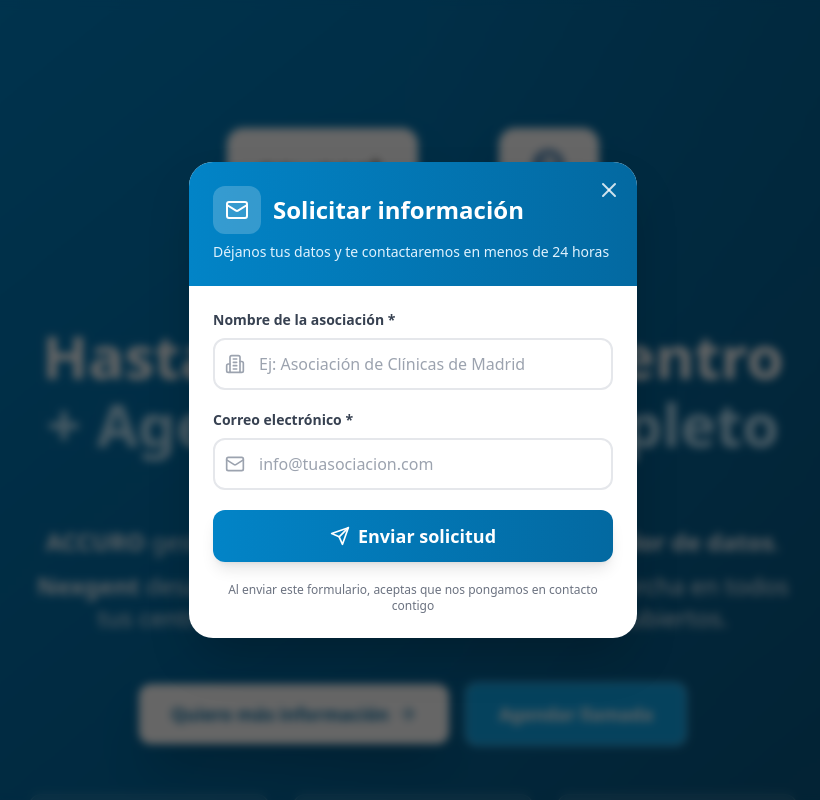
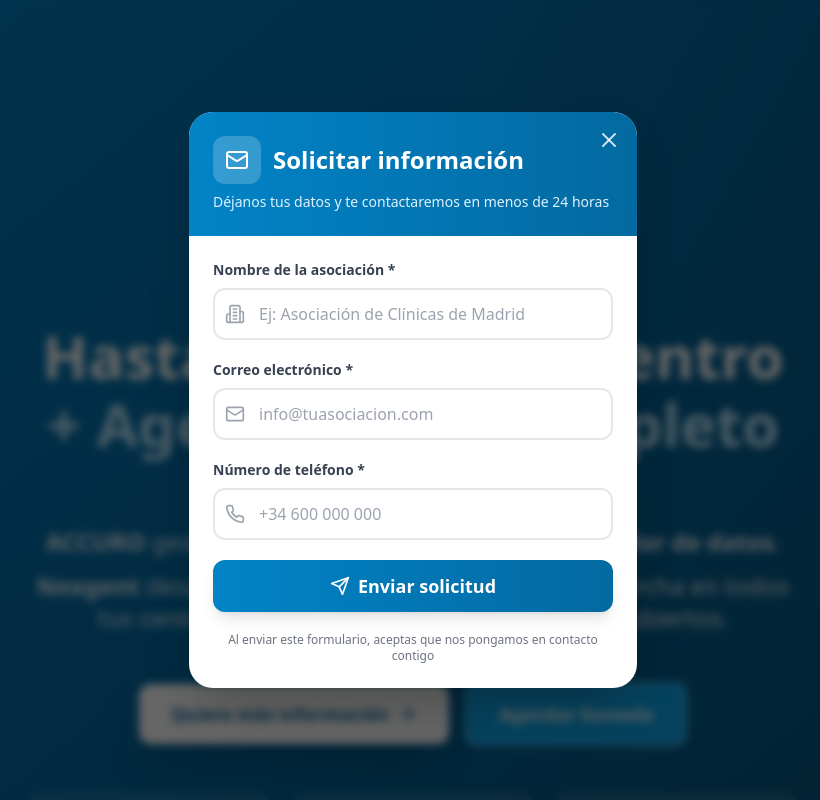
Before and after one commit to Aguti1902/propuesta-subvenci-n, a React (Vite) app: page / in a window 1280 px wide. Both pictures are taken after a click on the button "Quiero más información". Shown: the top 800 px of the page, without its empty margins (227-1047 px from the left). Built offline with nearby package versions, Linux system fonts and the light colour scheme.

Commit message:
Añadido campo de teléfono al formulario de contacto

```diff
--- a/src/components/ContactModal.tsx
+++ b/src/components/ContactModal.tsx
@@ -1,5 +1,5 @@
 import { motion, AnimatePresence } from 'framer-motion';
-import { X, Mail, Building2, Send, CheckCircle } from 'lucide-react';
+import { X, Mail, Building2, Send, CheckCircle, Phone } from 'lucide-react';
 import { useState, FormEvent } from 'react';
 import emailjs from '@emailjs/browser';
 
@@ -12,6 +12,7 @@ export default function ContactModal({ isOpen, onClose }: ContactModalProps) {
   const [formData, setFormData] = useState({
     associationName: '',
     email: '',
+    phone: '',
   });
   const [isSubmitting, setIsSubmitting] = useState(false);
   const [isSuccess, setIsSuccess] = useState(false);
@@ -31,6 +32,7 @@ export default function ContactModal({ isOpen, onClose }: ContactModalProps) {
       const templateParams = {
         association_name: formData.associationName,
         user_email: formData.email,
+        user_phone: formData.phone,
         to_email: 'info@nexgent.io',
       };
 
@@ -40,7 +42,7 @@ export default function ContactModal({ isOpen, onClose }: ContactModalProps) {
       setTimeout(() => {
         onClose();
         setIsSuccess(false);
-        setFormData({ associationName: '', email: '' });
+        setFormData({ associationName: '', email: '', phone: '' });
       }, 3000);
     } catch (err) {
       console.error('Error al enviar email:', err);
@@ -54,7 +56,7 @@ export default function ContactModal({ isOpen, onClose }: ContactModalProps) {
     if (!isSubmitting) {
       onClose();
       setError('');
-      setFormData({ associationName: '', email: '' });
+      setFormData({ associationName: '', email: '', phone: '' });
     }
   };
 
@@ -162,6 +164,26 @@ export default function ContactModal({ isOpen, onClose }: ContactModalProps) {
                       </div>
                     </div>
 
+                    {/* Número de teléfono */}
+                    <div>
+                      <label htmlFor="phone" className="block text-sm font-semibold text-gray-700 mb-2">
+                        Número de teléfono *
+                      </label>
+                      <div className="relative">
+                        <Phone className="absolute left-3 top-1/2 -translate-y-1/2 w-5 h-5 text-gray-400" />
+                        <input
+                          type="tel"
+                          id="phone"
+                          required
+                          value={formData.phone}
+                          onChange={(e) => setFormData({ ...formData, phone: e.target.value })}
+                          className="w-full pl-11 pr-4 py-3 border-2 border-gray-200 rounded-xl focus:border-primary-500 focus:ring-2 focus:ring-primary-200 outline-none transition-all"
+                          placeholder="+34 600 000 000"
+                          disabled={isSubmitting}
+                        />
+                      </div>
+                    </div>
+
                     {/* Error message */}
                     {error && (
                       <motion.div
```
Also changed, not shown: 1 other file (tests, documents, lock files or other folders).
